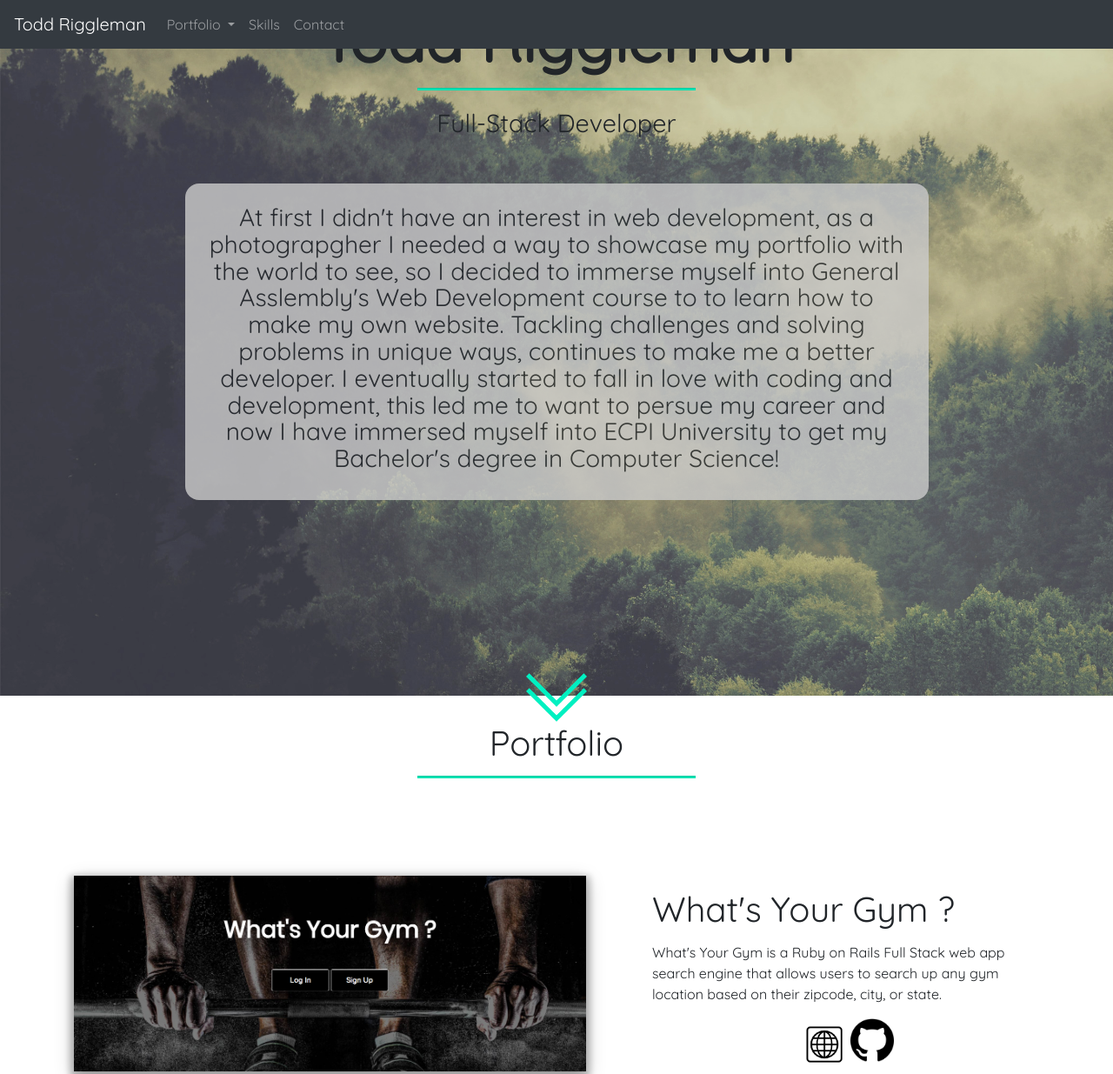
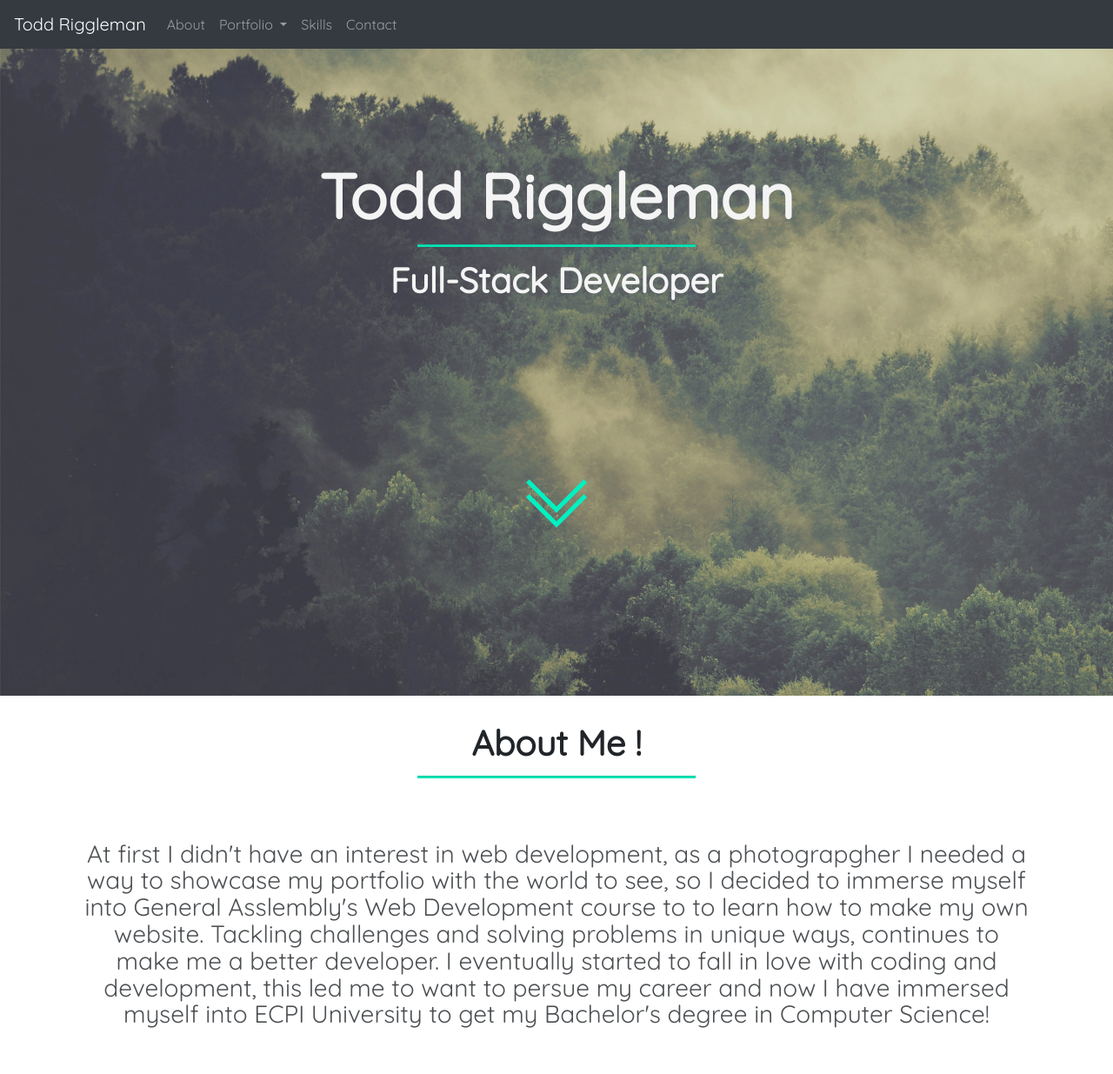
Before and after one commit to triggleman/bootstrapprofile, a plain HTML site: page index.html in a window 1280 px wide. Shown: the top 1235 px of the page at 87% size. Drawn offline with nearby package versions, Linux system fonts and the light colour scheme.

Commit message:
updated text color amde about me for mobile

```diff
--- a/index.html
+++ b/index.html
@@ -41,6 +41,9 @@
 
     <div class="collapse navbar-collapse" id="navbarCollapse">
       <ul class="nav navbar-nav mr-auto">
+          <li class="nav-item">
+              <a href="#about" class="nav-link">About</a>
+            </li>
         <li class="nav-item dropdown">
           <a class="nav-link dropdown-toggle" href="http://example.com" id="navbarDropdownMenuLink"
             data-toggle="dropdown" aria-haspopup="true" aria-expanded="false">
@@ -56,9 +59,6 @@
         <li class="nav-item">
           <a href="#skills" class="nav-link">Skills</a>
         </li>
-        <!-- <li class="nav-item">
-            <a href="#about" class="nav-link">About</a>
-          </li> -->
         <li class="nav-item">
           <a href="#contact" class="nav-link">Contact</a>
         </li>
@@ -69,14 +69,21 @@
   <!-- ==== featured section ====  -->
   <div class="main">
     <div class="main-caption">
-      <br>
       <h1 class="display-3">Todd Riggleman</h1>
       <hr class="seperator">
-      <p>Full-Stack Developer</p>
+      <h1>Full-Stack Developer</h1>
+    </div>
+    <div class="arrow">
+      <a href="#gym">
+        <img src="./images/down-arrow.png" alt="arrow" width="auto" height="70" class=" moving-arrow animated pulse">
+      </a>
+    </div>
+  </div>
+  <!-- end of featured section  -->
    <!-- ==== about ==== -->
-      <!-- <section id="about" class="about"> -->
-      <!-- <h1 class="projectsHeader">Hi, I'm Todd!</h1> -->
-      <!-- <hr class="seperator"> -->
+   <section id="about" class="about">
+    <h1 class="projectsHeader">About Me !</h1>
+    <hr class="seperator">
     <div class="container">
       <div class="row">
         <div class="about-content">
@@ -93,16 +100,6 @@
     </div>
     </section>
     <!-- end of skills -->
-    </div>
-
-
-    <div class="arrow">
-      <a href="#gym">
-        <img src="./images/down-arrow.png" alt="arrow" width="auto" height="70" class=" moving-arrow animated pulse">
-      </a>
-    </div>
-  </div>
-  <!-- end of featured section  -->
   <!-- ==== projects ==== -->
   <h1 class="projectsHeader">Portfolio</h1>
   <hr class="seperator">
--- a/style.css
+++ b/style.css
@@ -46,6 +46,7 @@ body {
 }
 .main-caption h1 {
   font-weight: bold;
+  color: #f4f4f4;
 
 }
 .moving-arrow {
@@ -133,25 +134,18 @@ body {
   background-color: #f4f4f4;
 }
 
-/*=========================== contact ============================*/
+/*=========================== about me ============================*/
 
-.about {
-  background-image: url('images/backgroundv3.jpg');
-  background-size: cover;
-  background-attachment: fixed;
-  overflow: auto;
-  height: 80%;
-}
+
 .about h1 {
   font-weight: bold;
 }
 .about-content {
   text-align: center;
-  width: 75%;
+  width: 100%;
   margin: 0 auto;
   padding: 1.5rem;
   border-radius: 1rem;
-  background-color: rgb(204, 204, 204);
   margin-top: 2rem;
   opacity: 0.8
 }
```
Lines whose indentation alone changed are shown as unchanged.
